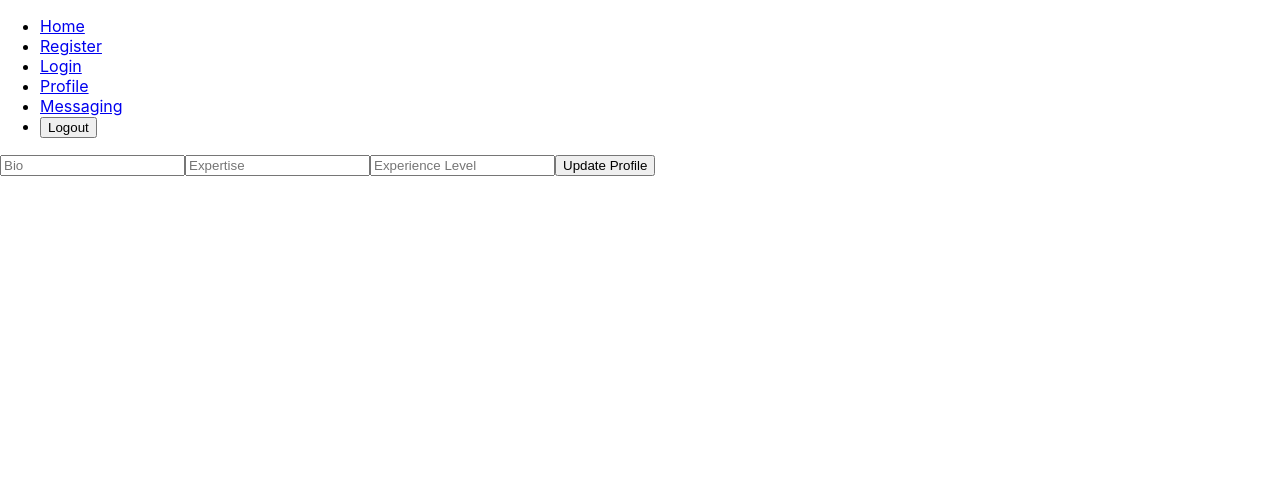
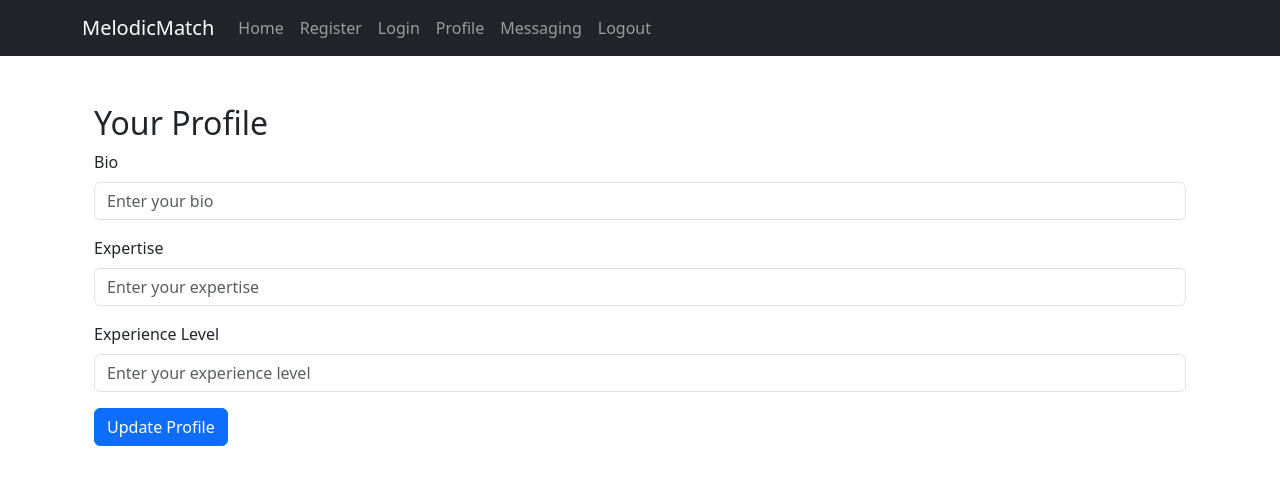
Before and after one commit to aljaberfaiz/MusicColab, a React (Create React App) app in the folder frontend/: page /profile in a window 1280 px wide. Shown: the top 484 px of the page. Built offline with nearby package versions, Linux system fonts and the light colour scheme; no server answers; sample sign-in values are in the browser's storage.

Commit message:
Updated project name to MelodicMatch and improved aesthetics

```diff
--- a/frontend/package.json
+++ b/frontend/package.json
@@ -7,7 +7,9 @@
     "@testing-library/react": "^13.4.0",
     "@testing-library/user-event": "^13.5.0",
     "axios": "^1.7.7",
+    "bootstrap": "^5.3.3",
     "react": "^18.3.1",
+    "react-bootstrap": "^2.10.5",
     "react-dom": "^18.3.1",
     "react-router-dom": "^6.27.0",
     "react-scripts": "5.0.1",
--- a/frontend/src/App.css
+++ b/frontend/src/App.css
@@ -1,38 +1,47 @@
-.App {
-  text-align: center;
+body {
+  font-family: 'Arial', sans-serif;
+  background-color: #f8f9fa;
+  color: #333;
+  margin: 0;
+  padding: 0;
 }
 
-.App-logo {
-  height: 40vmin;
-  pointer-events: none;
+.container {
+  padding-top: 20px;
+  padding-bottom: 20px;
 }
 
-@media (prefers-reduced-motion: no-preference) {
-  .App-logo {
-    animation: App-logo-spin infinite 20s linear;
-  }
+.card {
+  box-shadow: 0 4px 8px rgba(0, 0, 0, 0.1);
+  border-radius: 8px;
+  padding: 20px;
+  background-color: #fff;
 }
 
-.App-header {
-  background-color: #282c34;
-  min-height: 100vh;
-  display: flex;
-  flex-direction: column;
-  align-items: center;
-  justify-content: center;
-  font-size: calc(10px + 2vmin);
-  color: white;
+button:hover {
+  background-color: #0056b3;
+  color: #fff;
 }
 
-.App-link {
-  color: #61dafb;
+h2 {
+  margin-bottom: 20px;
 }
 
-@keyframes App-logo-spin {
-  from {
-    transform: rotate(0deg);
-  }
-  to {
-    transform: rotate(360deg);
-  }
+.navbar {
+  margin-bottom: 20px;
 }
+
+.navbar-brand {
+  font-size: 24px;
+  font-weight: bold;
+}
+
+.navbar-nav .nav-link {
+  padding-right: 15px;
+  font-size: 18px;
+}
+
+.navbar-nav .nav-link:hover {
+  color: #0056b3;
+  text-decoration: underline;
+}
--- a/frontend/src/App.js
+++ b/frontend/src/App.js
@@ -1,17 +1,16 @@
 import React from 'react';
 import { BrowserRouter as Router, Route, Routes, Link, Navigate } from 'react-router-dom';
+import { Navbar, Nav, Container } from 'react-bootstrap';
 import Register from './components/Register';
 import Login from './components/Login';
 import Profile from './components/Profile';
 import HomePage from './components/HomePage';
-import Messaging from './components/Messaging'; // Import Messaging component
+import Messaging from './components/Messaging';
 
-// Helper function to check if the user is authenticated
 const isAuthenticated = () => {
   return !!localStorage.getItem('token');
 };
 
-// Protected Route component to prevent access to certain routes if not logged in
 function ProtectedRoute({ element }) {
   return isAuthenticated() ? element : <Navigate to="/login" />;
 }
@@ -20,45 +19,41 @@ function App() {
   return (
     <Router>
       <div>
-        <nav>
-          <ul>
-            <li>
-              <Link to="/">Home</Link>
-            </li>
-            <li>
-              <Link to="/register">Register</Link>
-            </li>
-            <li>
-              <Link to="/login">Login</Link>
-            </li>
-            <li>
-              <Link to="/profile">Profile</Link>
-            </li>
-            <li>
-              <Link to="/messaging">Messaging</Link> {/* Add messaging link */}
-            </li>
+        <Navbar bg="dark" variant="dark" expand="lg">
+          <Container>
+            <Navbar.Brand href="/">MelodicMatch</Navbar.Brand>
+            <Navbar.Toggle aria-controls="basic-navbar-nav" />
+            <Navbar.Collapse id="basic-navbar-nav">
+              <Nav className="me-auto">
+                <Nav.Link as={Link} to="/">Home</Nav.Link>
+                <Nav.Link as={Link} to="/register">Register</Nav.Link>
+                <Nav.Link as={Link} to="/login">Login</Nav.Link>
+                <Nav.Link as={Link} to="/profile">Profile</Nav.Link>
+                <Nav.Link as={Link} to="/messaging">Messaging</Nav.Link>
                 {isAuthenticated() && (
-              <li>
-                <button
+                  <Nav.Link
                     onClick={() => {
                       localStorage.removeItem('token');
                       window.location.href = '/login';
                     }}
                   >
                     Logout
-                </button>
-              </li>
+                  </Nav.Link>
                 )}
-          </ul>
-        </nav>
+              </Nav>
+            </Navbar.Collapse>
+          </Container>
+        </Navbar>
 
+        <Container className="mt-4">
           <Routes>
             <Route path="/" element={<HomePage />} />
             <Route path="/register" element={<Register />} />
             <Route path="/login" element={<Login />} />
             <Route path="/profile" element={<ProtectedRoute element={<Profile />} />} />
-          <Route path="/messaging" element={<ProtectedRoute element={<Messaging />} />} /> {/* Add protected messaging route */}
+            <Route path="/messaging" element={<ProtectedRoute element={<Messaging />} />} />
           </Routes>
+        </Container>
       </div>
     </Router>
   );
--- a/frontend/src/components/HomePage.js
+++ b/frontend/src/components/HomePage.js
@@ -3,7 +3,7 @@ import React from 'react';
 function HomePage() {
   return (
     <div className="container">
-      <h1>Welcome to MusicColab</h1>
+      <h1>Welcome to MelodicMatch</h1>
       <p>Collaborate with musicians and composers to create amazing music!</p>
     </div>
   );
--- a/frontend/src/components/Login.js
+++ b/frontend/src/components/Login.js
@@ -1,9 +1,10 @@
 import React, { useState } from 'react';
 import axios from 'axios';
+import { Form, Button, Alert, Container } from 'react-bootstrap';
 
 function Login() {
-  const [formData, setFormData] = useState({ username: '', password: '' }); // Changed from email to username
-  const [error, setError] = useState(null); // State for error handling
+  const [formData, setFormData] = useState({ username: '', password: '' });
+  const [error, setError] = useState(null);
 
   const handleChange = (e) => {
     setFormData({ ...formData, [e.target.name]: e.target.value });
@@ -12,45 +13,54 @@ function Login() {
   const handleSubmit = async (e) => {
     e.preventDefault();
     try {
-      const response = await axios.post('http://localhost:5001/api/login', formData); // Ensure the correct API URL
-      // Store the JWT token in localStorage
+      const response = await axios.post('http://localhost:5001/api/login', formData);
       localStorage.setItem('token', response.data.token);
       alert('Login successful!');
     } catch (error) {
-      // Handle different error types and show appropriate messages
       if (error.response && error.response.status === 400) {
-        setError('Invalid username or password'); // Custom message for invalid credentials
+        setError('Invalid username or password');
       } else {
         console.error(error);
-        setError('Login failed.');
+        setError('Login failed. Please check your credentials.');
       }
     }
   };
 
   return (
-    <div>
-      <h2>Login</h2>
-      <form onSubmit={handleSubmit}>
-        <input
+    <Container>
+      <h2 className="mt-5">Login</h2>
+      <Form onSubmit={handleSubmit}>
+        <Form.Group className="mb-3">
+          <Form.Label>Username</Form.Label>
+          <Form.Control
             type="text"
-          name="username" // Input name changed to username
-          placeholder="Username" // Input placeholder changed to Username
+            name="username"
+            placeholder="Enter username"
             value={formData.username}
             onChange={handleChange}
             required
           />
-        <input
+        </Form.Group>
+
+        <Form.Group className="mb-3">
+          <Form.Label>Password</Form.Label>
+          <Form.Control
             type="password"
             name="password"
-          placeholder="Password"
+            placeholder="Enter password"
             value={formData.password}
             onChange={handleChange}
             required
           />
-        {error && <p style={{ color: 'red' }}>{error}</p>}
-        <button type="submit">Login</button>
-      </form>
-    </div>
+        </Form.Group>
+
+        {error && <Alert variant="danger">{error}</Alert>}
+
+        <Button variant="primary" type="submit">
+          Login
+        </Button>
+      </Form>
+    </Container>
   );
 }
 
--- a/frontend/src/components/Profile.js
+++ b/frontend/src/components/Profile.js
@@ -1,5 +1,6 @@
 import React, { useState, useEffect } from 'react';
 import axios from 'axios';
+import { Form, Button, Container } from 'react-bootstrap';
 
 function Profile() {
   const [profileData, setProfileData] = useState({
@@ -13,7 +14,7 @@ function Profile() {
       const token = localStorage.getItem('token');
       const config = { headers: { Authorization: `Bearer ${token}` } };
       try {
-        const response = await axios.get('/api/profile', config);
+        const response = await axios.get('http://localhost:5001/api/profile', config);
         setProfileData(response.data);
       } catch (error) {
         console.error(error);
@@ -33,7 +34,7 @@ function Profile() {
     const config = { headers: { Authorization: `Bearer ${token}` } };
 
     try {
-      await axios.put('/api/profile', profileData, config);
+      await axios.put('http://localhost:5001/api/profile', profileData, config);
       alert('Profile updated!');
     } catch (error) {
       console.error(error);
@@ -42,12 +43,47 @@ function Profile() {
   };
 
   return (
-    <form onSubmit={handleSubmit}>
-      <input type="text" name="bio" value={profileData.bio} onChange={handleChange} placeholder="Bio" />
-      <input type="text" name="expertise" value={profileData.expertise} onChange={handleChange} placeholder="Expertise" />
-      <input type="text" name="experience_level" value={profileData.experience_level} onChange={handleChange} placeholder="Experience Level" />
-      <button type="submit">Update Profile</button>
-    </form>
+    <Container>
+      <h2 className="mt-5">Your Profile</h2>
+      <Form onSubmit={handleSubmit}>
+        <Form.Group className="mb-3">
+          <Form.Label>Bio</Form.Label>
+          <Form.Control
+            type="text"
+            name="bio"
+            value={profileData.bio}
+            onChange={handleChange}
+            placeholder="Enter your bio"
+          />
+        </Form.Group>
+
+        <Form.Group className="mb-3">
+          <Form.Label>Expertise</Form.Label>
+          <Form.Control
+            type="text"
+            name="expertise"
+            value={profileData.expertise}
+            onChange={handleChange}
+            placeholder="Enter your expertise"
+          />
+        </Form.Group>
+
+        <Form.Group className="mb-3">
+          <Form.Label>Experience Level</Form.Label>
+          <Form.Control
+            type="text"
+            name="experience_level"
+            value={profileData.experience_level}
+            onChange={handleChange}
+            placeholder="Enter your experience level"
+          />
+        </Form.Group>
+
+        <Button variant="primary" type="submit">
+          Update Profile
+        </Button>
+      </Form>
+    </Container>
   );
 }
 
--- a/frontend/src/components/Register.js
+++ b/frontend/src/components/Register.js
@@ -1,5 +1,6 @@
 import React, { useState } from 'react';
 import axios from 'axios';
+import { Form, Button, Alert, Container } from 'react-bootstrap';
 
 function Register() {
   const [formData, setFormData] = useState({
@@ -7,7 +8,7 @@ function Register() {
     password: '',
     confirmPassword: ''
   });
-  const [error, setError] = useState(null); // State for error handling
+  const [error, setError] = useState(null);
 
   const handleChange = (e) => {
     setFormData({ ...formData, [e.target.name]: e.target.value });
@@ -15,14 +16,13 @@ function Register() {
 
   const handleSubmit = async (e) => {
     e.preventDefault();
-    // Validate that passwords match
     if (formData.password !== formData.confirmPassword) {
       setError('Passwords do not match');
       return;
     }
 
     try {
-      await axios.post('http://localhost:5001/api/register', { // Updated URL
+      await axios.post('http://localhost:5001/api/register', {
         username: formData.username,
         password: formData.password
       });
@@ -34,37 +34,52 @@ function Register() {
   };
 
   return (
-    <div>
-      <h2>Register</h2>
-      <form onSubmit={handleSubmit}>
-        <input
+    <Container>
+      <h2 className="mt-5">Register</h2>
+      <Form onSubmit={handleSubmit}>
+        <Form.Group className="mb-3">
+          <Form.Label>Username</Form.Label>
+          <Form.Control
             type="text"
             name="username"
-          placeholder="Username"
+            placeholder="Enter username"
             value={formData.username}
             onChange={handleChange}
             required
           />
-        <input
+        </Form.Group>
+
+        <Form.Group className="mb-3">
+          <Form.Label>Password</Form.Label>
+          <Form.Control
             type="password"
             name="password"
-          placeholder="Password"
+            placeholder="Enter password"
             value={formData.password}
             onChange={handleChange}
             required
           />
-        <input
+        </Form.Group>
+
+        <Form.Group className="mb-3">
+          <Form.Label>Confirm Password</Form.Label>
+          <Form.Control
             type="password"
             name="confirmPassword"
-          placeholder="Confirm Password"
+            placeholder="Confirm your password"
             value={formData.confirmPassword}
             onChange={handleChange}
             required
           />
-        {error && <p style={{ color: 'red' }}>{error}</p>}
-        <button type="submit">Register</button>
-      </form>
-    </div>
+        </Form.Group>
+
+        {error && <Alert variant="danger">{error}</Alert>}
+
+        <Button variant="primary" type="submit">
+          Register
+        </Button>
+      </Form>
+    </Container>
   );
 }
 
--- a/frontend/src/index.js
+++ b/frontend/src/index.js
@@ -3,6 +3,7 @@ import ReactDOM from 'react-dom/client';
 import './index.css';
 import App from './App';
 import reportWebVitals from './reportWebVitals';
+import 'bootstrap/dist/css/bootstrap.min.css';  // Only one bootstrap import needed
 
 const root = ReactDOM.createRoot(document.getElementById('root'));
 root.render(
```
Also changed, not shown: frontend/src/untitled folder/axiosConfig.js (renamed from frontend/src/utils/axiosConfig.js), 1 other file (tests, documents, lock files or other folders). Lines whose indentation alone changed are shown as unchanged.
